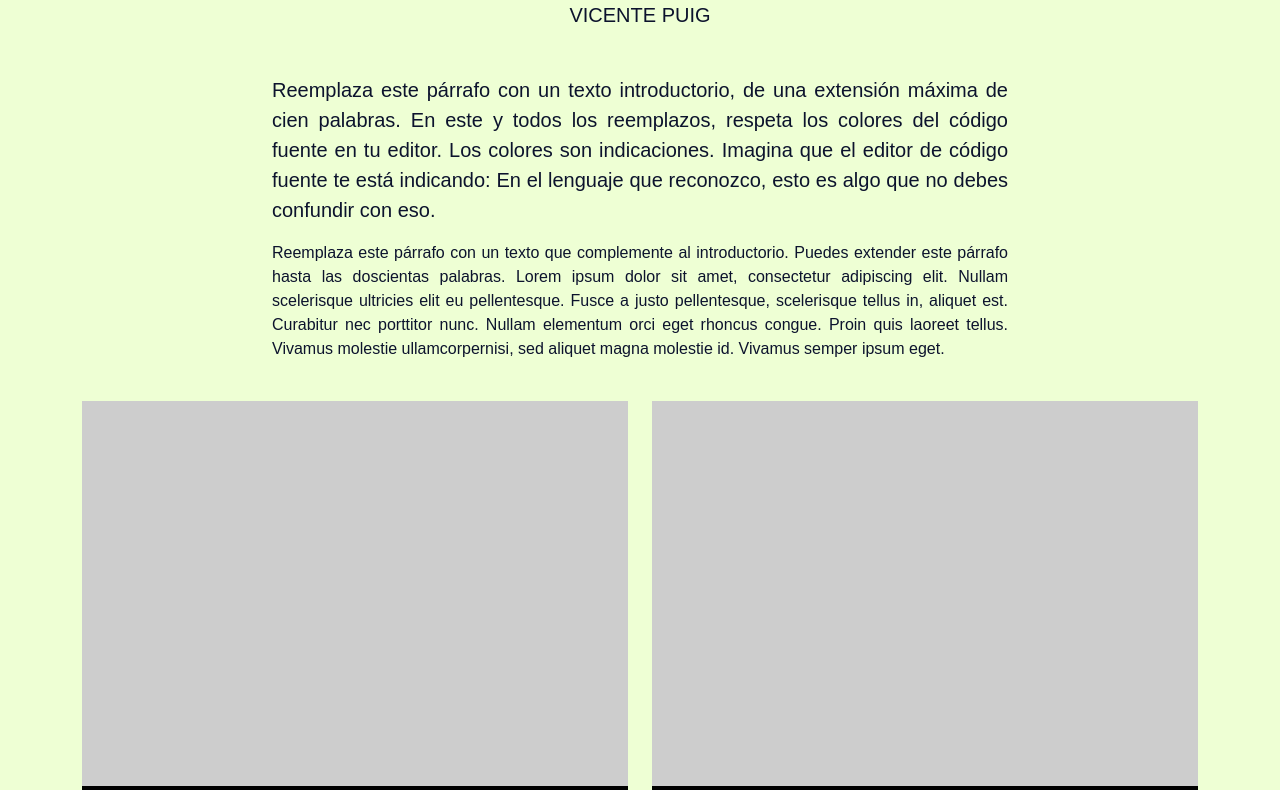
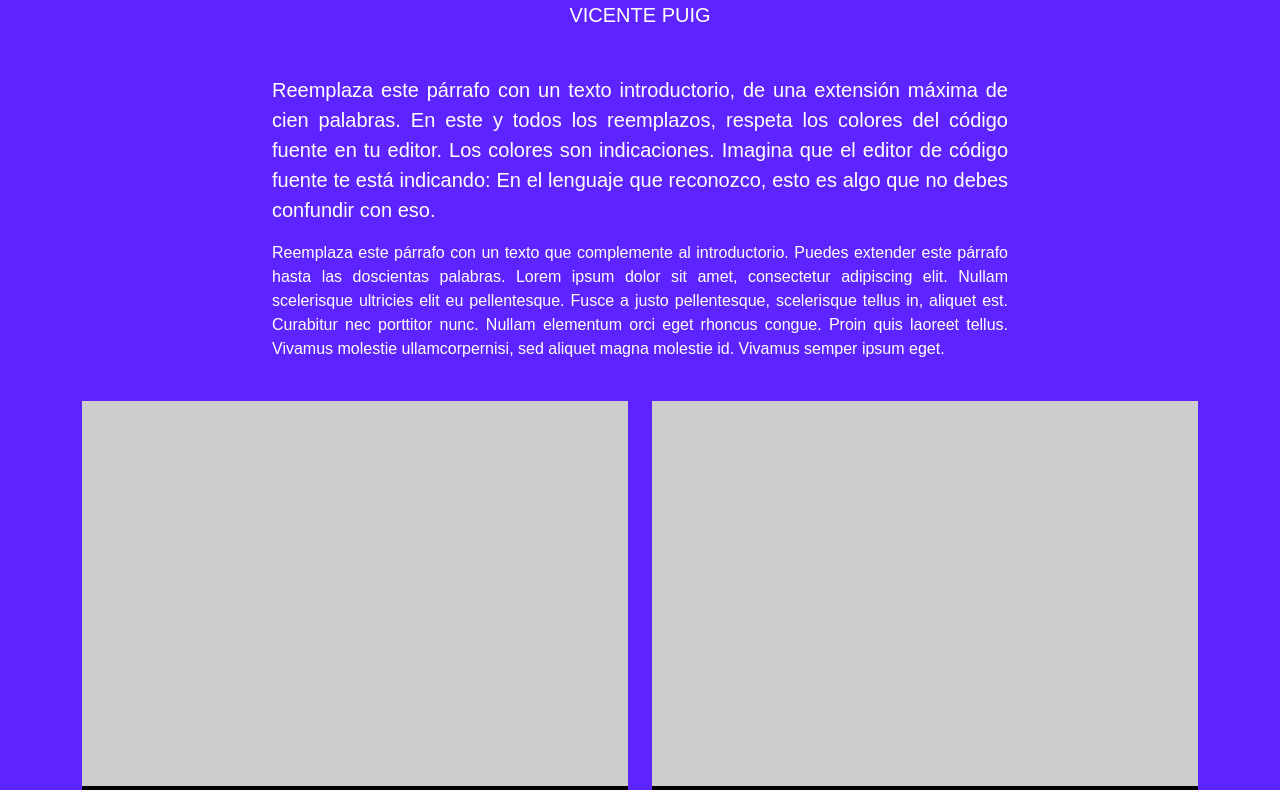
Before and after one commit to vicentepuig/clase02, a plain HTML site: page index.html in a window 1280 px wide. Shown: the part 143-933 px from the top of the page. Drawn offline with nearby package versions, Linux system fonts and the light colour scheme.

Commit message:
Update index.html

```diff
--- a/index.html
+++ b/index.html
@@ -10,8 +10,8 @@
         <style>
             :root {
                 --bs-font-sans-serif: 'DM Sans', sans-serif;
-                --bs-body-color: #0c132d;
-                --bs-body-bg: #eeffd4;
+                --bs-body-color: #ffffff;
+                --bs-body-bg: #5e24ff;
 
             }
             @media (min-width: 992px) { header p{ text-align: justify; text-justify: inter-word; } }
```
